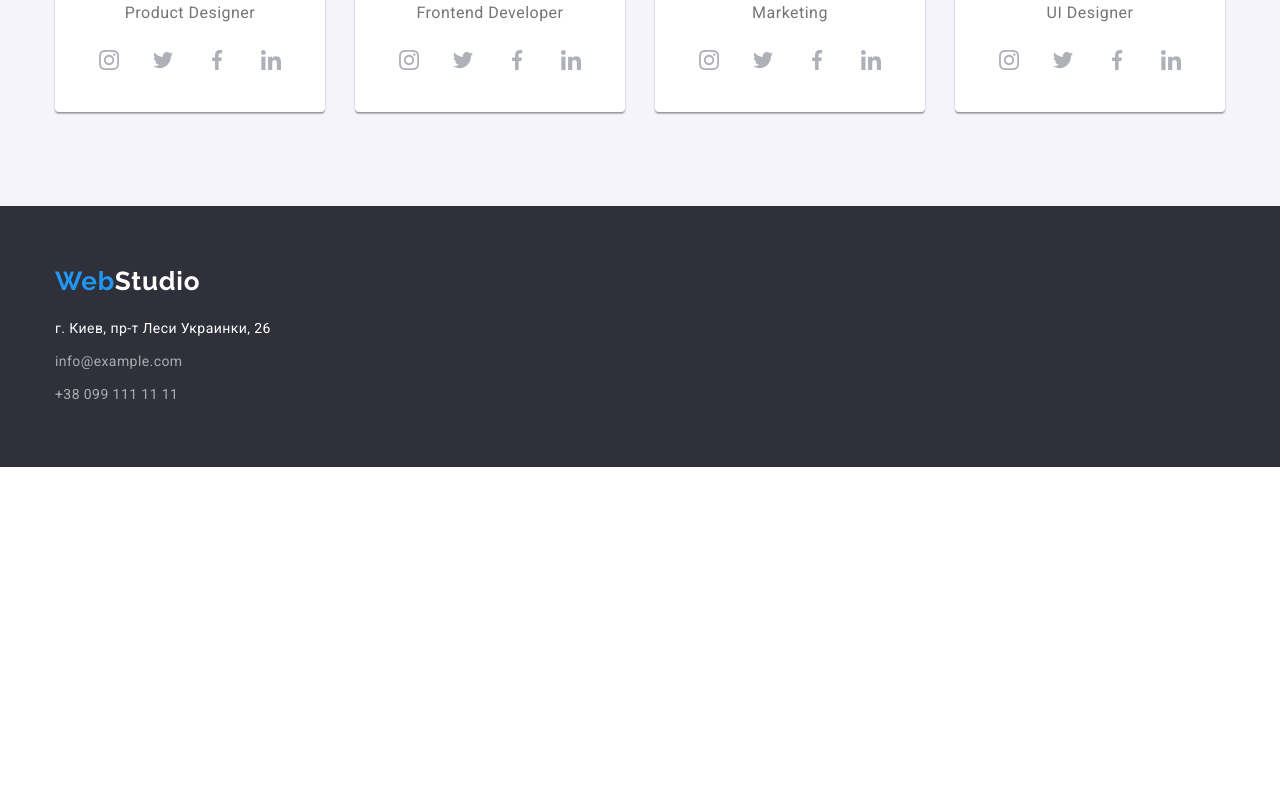
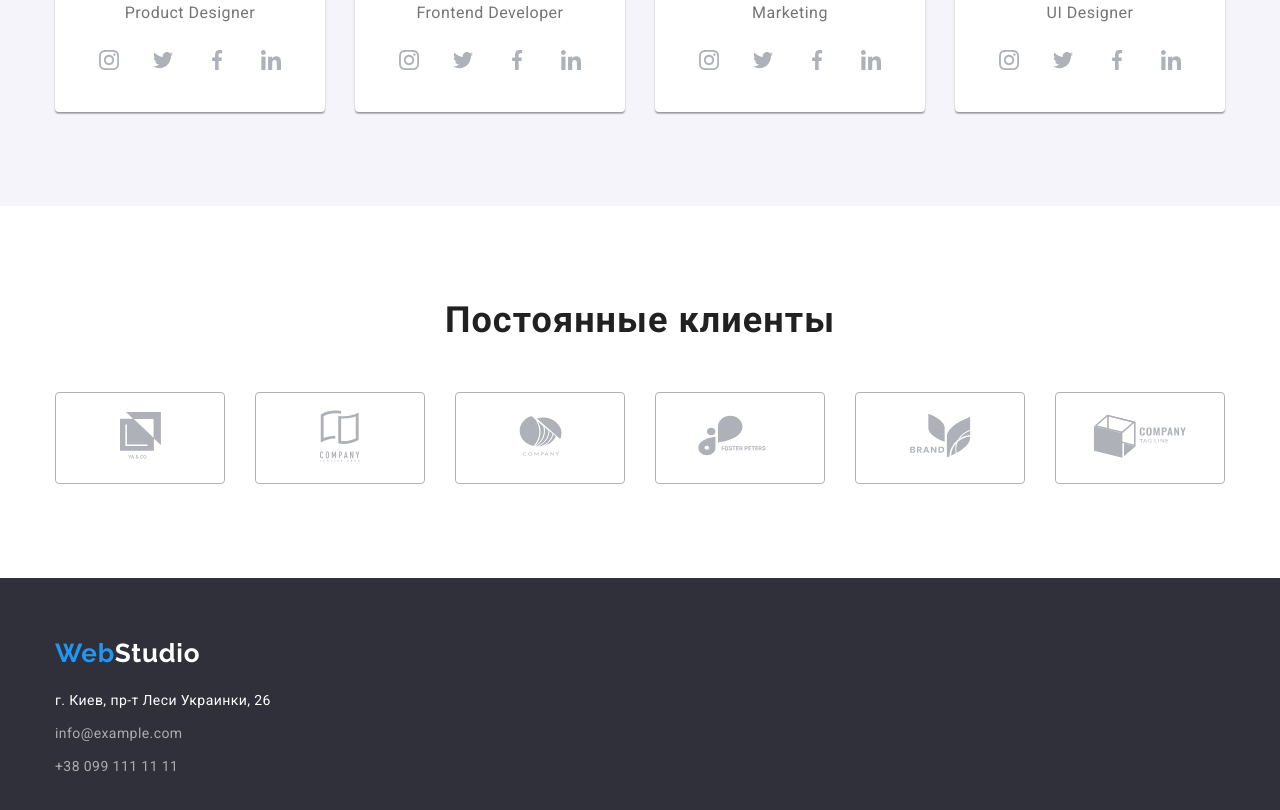
Before and after one commit to Sviat24/goit-markup-hw-04, a plain HTML site: page index.html in a window 1280 px wide. Shown: the part 2098-2908 px from the top of the page. Before the commit the page ends 2565 px from the top, so only its background shows below. Drawn offline with nearby package versions, Linux system fonts and the light colour scheme.

Commit message:
клиент

```diff
--- a/css/styles.css
+++ b/css/styles.css
@@ -11,6 +11,7 @@ font-family: 'Roboto', sans-serif; */
   --hover-color-btm: #188ce8;
   --primary-background-color: #ffffff;
   --secondory-background-color: #f5f4fa;
+  --icon-color: #afb1b8;
 }
 
 body {
@@ -310,7 +311,7 @@ button {
 }
 
 .team-icon {
-  fill: #afb1b8;
+  fill: var(--icon-color);
 }
 
 .team-social-link:hover,
@@ -345,6 +346,41 @@ button {
 }
 
 /* Team */ /* Team */ /* Team */ /* Team */ /* Team */ /* Team */ /* Team */
+
+/* Client */ /* Client */ /* Client */ /* Client */ /* Client */ /* Client */
+.client {
+  display: flex;
+  justify-content: center;
+  gap: 30px;
+}
+
+.client-list {
+  display: flex;
+  flex-wrap: wrap;
+  align-content: center;
+  justify-content: center;
+  width: 170px;
+  height: 92px;
+  border: 1px solid #afb1b8;
+  border-radius: 4px;
+}
+
+.client-logo {
+  fill: var(--icon-color);
+}
+
+.client-list:hover .client-logo,
+.client-list:focus .client-logo {
+  fill: var(--accent-color);
+}
+
+.client-list:hover,
+.client-list:focus {
+  fill: var(--accent-color);
+  border: 1px solid var(--accent-color);
+}
+
+/* Client */ /* Client */ /* Client */ /* Client */ /* Client */ /* Client */
 
 /* contact */ /* contact */ /* contact */ /* contact */ /* contact */
 
--- a/index.html
+++ b/index.html
@@ -296,6 +296,56 @@
           </ul>
         </div>
       </section>
+      <!--Regular Clients-->
+      <section class="section">
+        <div class="container">
+          <h2 class="titel">Постоянные клиенты</h2>
+          <ul class="list client">
+            <li class="client-list">
+              <a href="" class="client-link">
+                <svg class="client-logo" width="41px" height="47px">
+                  <use href="./images/sprite/sprite.svg#group"></use>
+                </svg>
+              </a>
+            </li>
+            <li class="client-list">
+              <a href="" class="client-link">
+                <svg class="client-logo" width="40px" height="52px">
+                  <use href="./images/sprite/sprite.svg#group2"></use>
+                </svg>
+              </a>
+            </li>
+            <li class="client-list">
+              <a href="" class="client-link">
+                <svg class="client-logo" width="43px" height="41px">
+                  <use href="./images/sprite/sprite.svg#group3"></use>
+                </svg>
+              </a>
+            </li>
+            <li class="client-list">
+              <a href="" class="client-link">
+                <svg class="client-logo" width="84px" height="41px">
+                  <use href="./images/sprite/sprite.svg#group4"></use>
+                </svg>
+              </a>
+            </li>
+            <li class="client-list">
+              <a href="" class="client-link">
+                <svg class="client-logo" width="63px" height="45px">
+                  <use href="./images/sprite/sprite.svg#group5"></use>
+                </svg>
+              </a>
+            </li>
+            <li class="client-list">
+              <a href="" class="client-link">
+                <svg class="client-logo" width="94px" height="44px">
+                  <use href="./images/sprite/sprite.svg#group6"></use>
+                </svg>
+              </a>
+            </li>
+          </ul>
+        </div>
+      </section>
     </main>
     <!-- Footer -->
     <footer class="footer">
```
